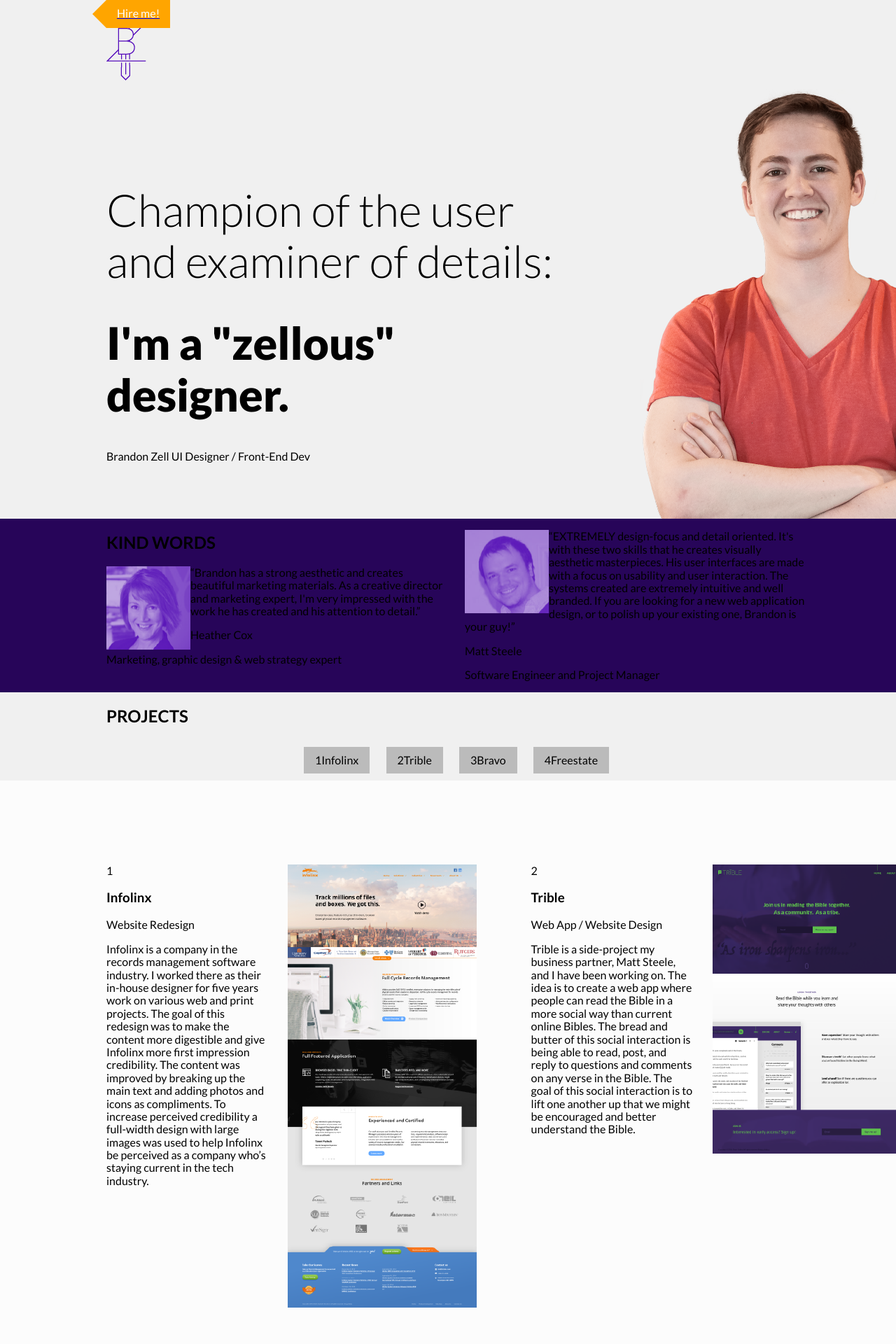
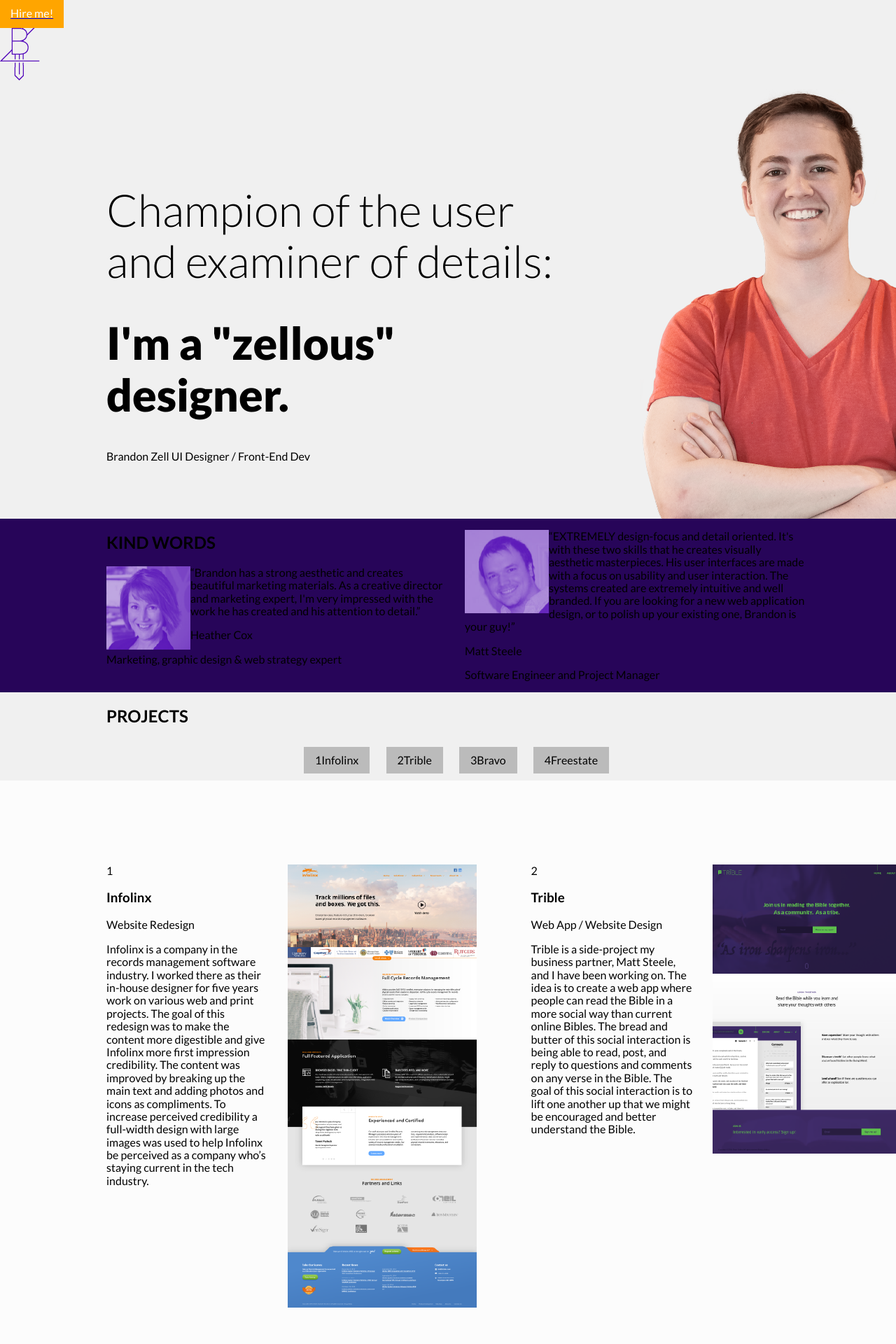
Before and after one commit to bzle/brandonz-me, a Jekyll site: the page built from index.html, in a window 1280 px wide. Shown: the top 1920 px of the page at 70% size. Built offline with Jekyll 4.4.1, drawn with Linux system fonts in a browser that asks for light colours; nearby versions of some CDN libraries.

Commit message:
Updated '/_includes/header.html' via CloudCannon

```diff
--- a/_includes/header.html
+++ b/_includes/header.html
@@ -1,7 +1,3 @@
 <header>
-    <div class="grid">
-        <div class="grid__item one-twelfth">
-            <a href="/" class="header__logo"><img src="/img/header__logo.png" class="header__logo-img"/><a href="mailto:b@brandonz.me" class="logo__alert-box"><span class="logo__alert">Hire me!</span></a></a>
-        </div>
-    </div>
+    <a href="/" class="header__logo"><img src="/img/header__logo.png" class="header__logo-img"/><a href="mailto:b@brandonz.me" class="logo__alert-box"><span class="logo__alert">Hire me!</span></a></a>
 </header>
```
